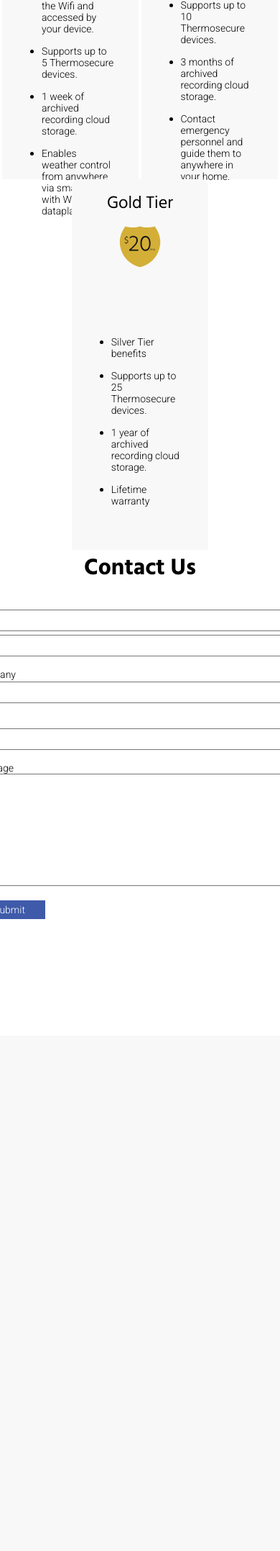
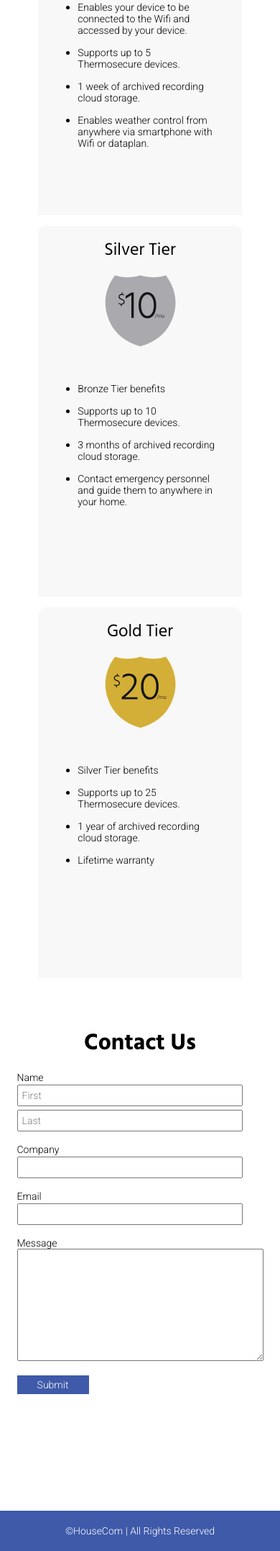
Before and after one commit to SebastianByDesign/Bueno_Carrera_Campbell_Ghalehpardaz_Teves_Hack-A-Thon, a web app: file index.html in a window 390 px wide; the page is wider, and only the part inside the window is pictured. Shown: the part 4223-6378 px from the top of that part at 72% size. Before the commit the page ends 5500 px from the top of that part, so only its background shows below. Run offline with its HTML, style and script files only (its server is not run), Linux system fonts and the light colour scheme; some libraries are stand-ins or nearby versions.

Commit message:
All sections responsive

```diff
--- a/index.html
+++ b/index.html
@@ -34,7 +34,7 @@
                     <li class="thermo-link"><a href="#thermo">Thermo</a></li>
                     <li class="security-link"><a href="#security">Security</a></li>
                     <li class="plans-link"><a href="#plans">Plans</a></li>
-                    <li class="contact-link"><a href="#acc">Contact</a></li>
+                    <li class="contact-link"><a href="#contact">Contact</a></li>
                     <li class="divide">|</li>
                     <li class="login-link"><a href="#">Sign-in</a></li>
                 </ul>
@@ -51,7 +51,7 @@
                 <li class="thermo-link"><a href="#thermo">Thermo</a></li>
                 <li class="security-link"><a href="#security">Security</a></li>
                 <li class="plans-link"><a href="#plans">Plans</a></li>
-                <li class="contact-link"><a href="#acc">Contact</a></li>
+                <li class="contact-link"><a href="#contact">Contact</a></li>
                 <li class="divide"><hr></li>
                 <li class="login-link"><a href="#">Sign-in</a></li>
             </ul>
@@ -162,6 +162,9 @@
                 </form>
             </div>
         </section>
+        <footer class="footer">
+            <p class="copyright">©HouseCom | All Rights Reserved</p></li>
+        </footer>
         <script src="js/main.js"></script>
     </body>
 </html>
--- /dev/null
+++ b/sass/layout/_footer.scss
@@ -0,0 +1,14 @@
+.footer {
+    background-color: $blue;
+    position: absolute;
+    width: 100%;
+    margin-bottom: 0;
+
+    p {
+        color: white;
+        padding: 20px;
+        margin: 0;
+        text-align: center;
+    }
+
+}
--- a/sass/layout/_form.scss
+++ b/sass/layout/_form.scss
@@ -36,3 +36,18 @@
         }
     }
 }
+
+//Media Queries
+@media screen and (max-width: 800px) {
+    .contact-form {
+        margin-top: 50px;
+
+        .form {
+            form {
+                input {
+                    width: 300px;
+                }
+            }
+        }
+    }
+}
--- a/sass/layout/_navbar.scss
+++ b/sass/layout/_navbar.scss
@@ -6,7 +6,7 @@ header {
     background-color: $gray;
     top: 0;
     z-index: 10;
-    width: 100%;
+    width: 100vw;
     padding-top: 5px;
     height: calc( 40px + (60 - 40) * ((100vw - #{$min-width}px) / (#{$max-width} - #{$min-width})));
 
@@ -14,6 +14,7 @@ header {
         object {
             height: calc( 25px + (40 - 25) * ((100vw - #{$min-width}px) / (#{$max-width} - #{$min-width})));
             margin: 0 10px;
+            pointer-events: none;
         }
     }
 
@@ -55,9 +56,10 @@ header {
     display: none;
     margin-top: -5px;
 
+
     #nav-toggler {
       color: $blue;
-      margin-right: 15px;
+      padding: 0 15px;
     }
   }
 
--- a/sass/main.scss
+++ b/sass/main.scss
@@ -2,6 +2,7 @@
 @import "_vars";
 @import "layout/navbar";
 @import "layout/form";
+@import "layout/footer";
 @import "components/sidebar";
 @import "pages/hero";
 @import "pages/units";
@@ -17,7 +18,7 @@ body {
     cursor: url('../images/ThermoSecurity_CustomCursor.png'), auto;
     margin: 0;
     padding: 0;
-
+    width: 100vw;
 }
 
 h1, h2, h3 {
--- a/sass/pages/_plans.scss
+++ b/sass/pages/_plans.scss
@@ -49,3 +49,19 @@
         }
     }
 }
+
+//Media Queries
+@media screen and (max-width: 800px) {
+    .plans {
+        margin-top: 50px;
+
+        .plans-grid {
+            flex-direction: column;
+
+            .box {
+                width: calc( 250px + (300 - 250) * ((100vw - #{$min-width}px) / (#{$max-width} - #{$min-width})));
+                margin-bottom: 15px;
+            }
+        }
+    }
+}
--- a/sass/pages/_units.scss
+++ b/sass/pages/_units.scss
@@ -54,21 +54,10 @@
 
         .units-grid {
             flex-direction: column;
+
             .box {
                 width: calc( 250px + (300 - 250) * ((100vw - #{$min-width}px) / (#{$max-width} - #{$min-width})));
                 margin-bottom: 15px;
-                img {
-
-                }
-                div {
-
-                    object {
-
-                    }
-                }
-                p {
-
-                }
             }
 
         }
```
Also changed, not shown: public/css/main.css, sass/pages/_acc.scss (deleted), 1 other file.
